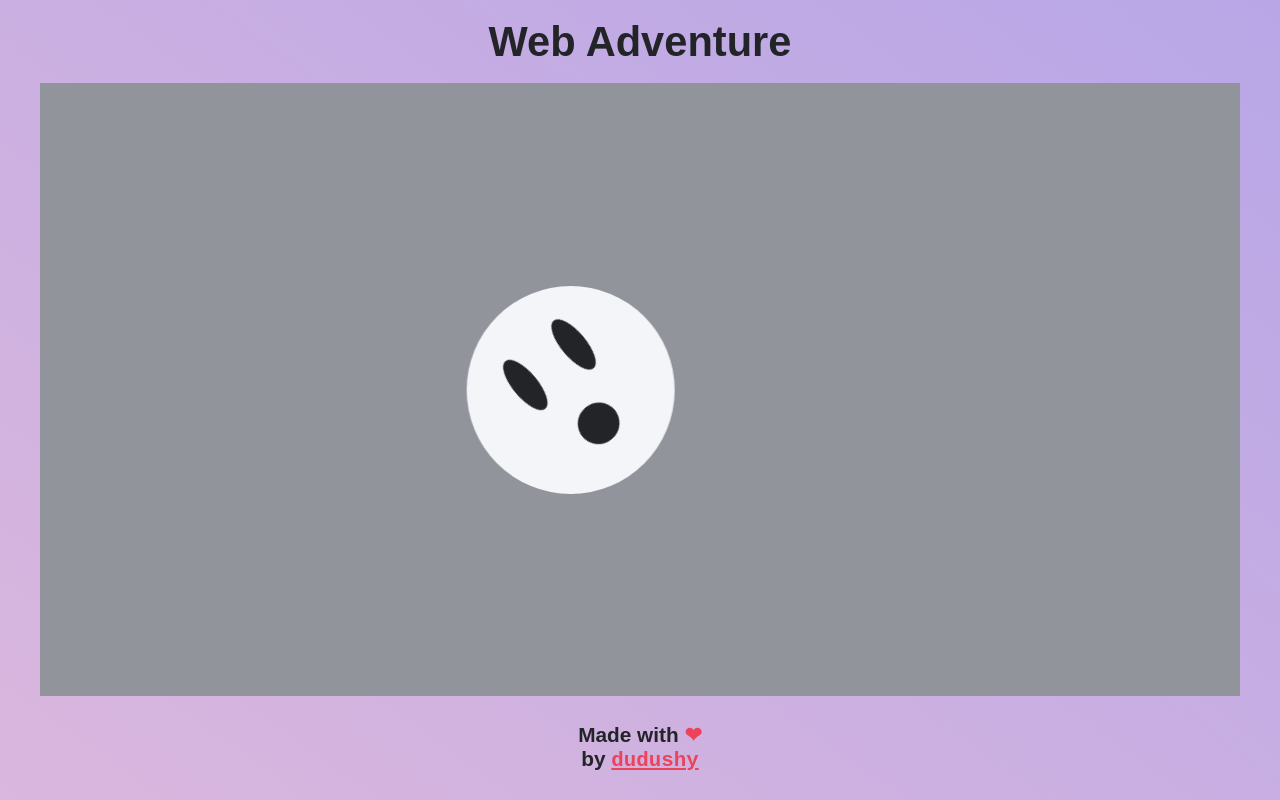
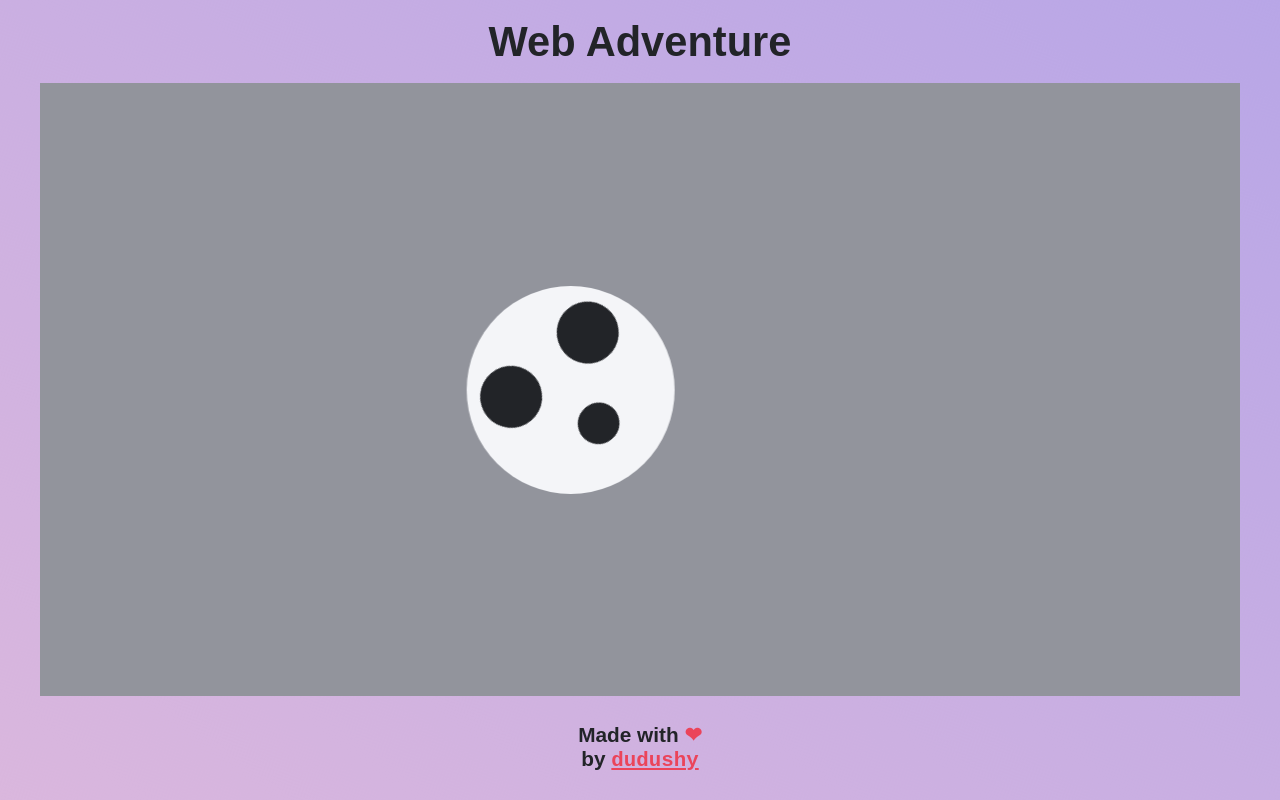
Before and after one commit to dudushy/web-adventure, an Angular app: page /loading5 in a window 1280 px wide. Built offline with nearby package versions, Linux system fonts and the light colour scheme.

Commit message:
Update loading5.component.scss

```diff
--- a/src/app/adventures/loaders/loading5/loading5.component.scss
+++ b/src/app/adventures/loaders/loading5/loading5.component.scss
@@ -54,7 +54,7 @@
 
       .eye {
         @include fixedHeight(calc(var(--responsiveUnit) * 3));
-        aspect-ratio: 1;
+        @include fixedWidth(calc(var(--responsiveUnit) * 3));
         border-radius: 50%;
         background: $dark;
         margin-inline: 15%;
```
